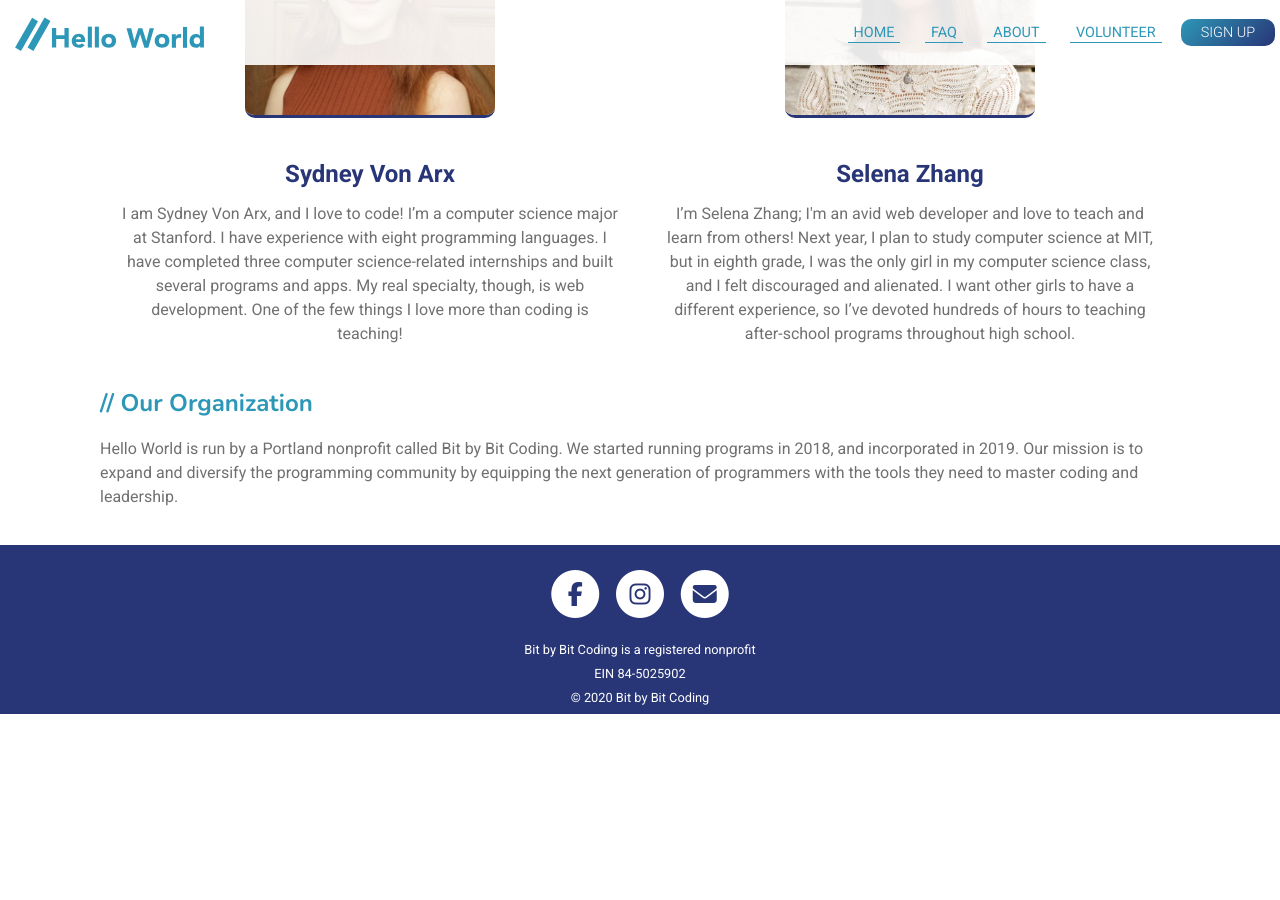
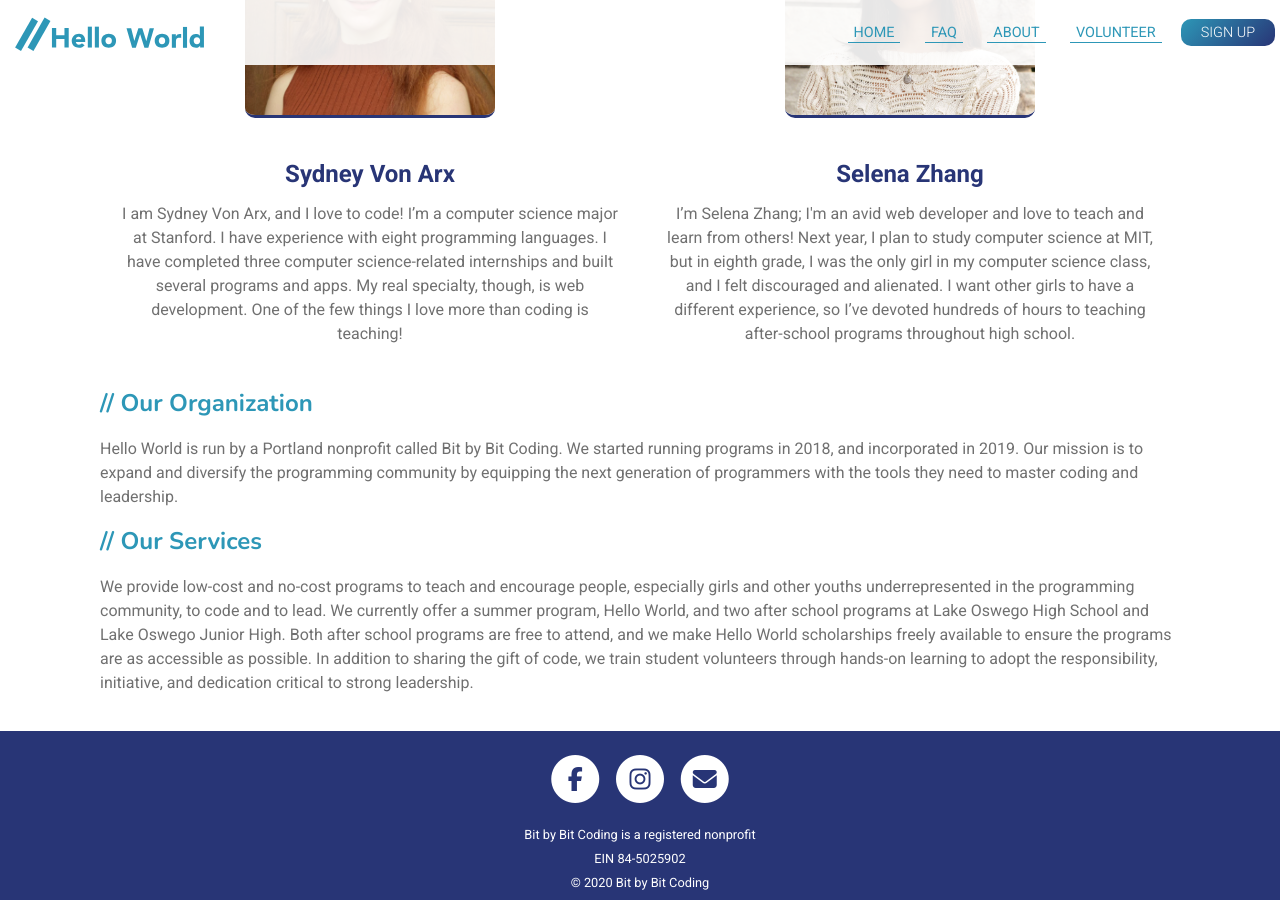
Before and after one commit to bit-by-bit-coding/bxb-website, a Jekyll site: the page built from about.html, in a window 1280 px wide and 900 px high, scrolled down 620 px. Built offline with Jekyll 4.4.1, drawn with Linux system fonts in a browser that asks for light colours; nearby versions of some CDN libraries; before the commit the page ends 1334 px from its top, so only the background shows below that.

```diff
--- a/about.html
+++ b/about.html
@@ -39,4 +39,14 @@
         generation of programmers with the tools they need to master coding and leadership.
 
     </p>
+    <h2>// Our Services</h2>
+    <p>
+        We provide low-cost and no-cost programs to teach and encourage people, especially girls and other youths
+        underrepresented in the programming community, to code and to lead. We currently offer a summer program, Hello
+        World, and two after school programs at Lake Oswego High School and Lake Oswego Junior High. Both after school
+        programs are free to attend, and we make Hello World scholarships freely available to ensure the programs are as
+        accessible as possible. In addition to sharing the gift of code, we train student volunteers through hands-on
+        learning to
+        adopt the responsibility, initiative, and dedication critical to strong leadership.
+    </p>
 </div>
```
